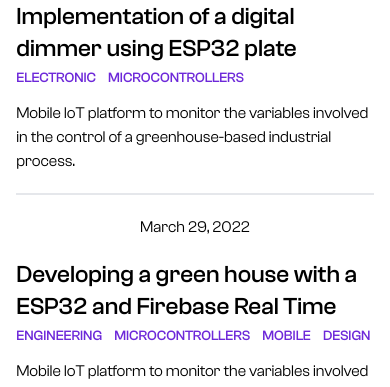
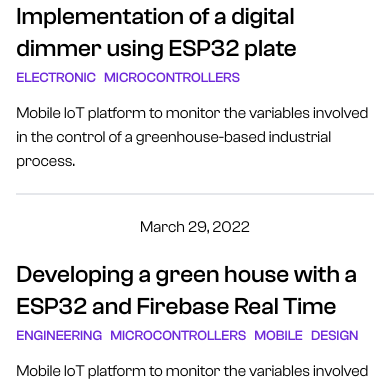
Before and after one commit to jilverprivera/portfolio, a Next.js app: page /blog in a window 390 px wide. Shown: the part 369-756 px from the top of the page. Built offline with nearby package versions, Linux system fonts and the light colour scheme.

Commit message:
remove margin right

```diff
--- a/components/PostCard.tsx
+++ b/components/PostCard.tsx
@@ -22,7 +22,7 @@
             {tags.map((tag, i: number) => (
               <span
                 key={i}
-                className="mr-3  text-sm font-ClashGroteskMedium uppercase text-violet-700"
+                className="xs:mr-2 sm:mr-2 md:mr-3 lg:mr-3 xlmr-3 last:mr-0 text-sm font-ClashGroteskMedium uppercase text-violet-700"
               >
                 {tag}
               </span>
```
